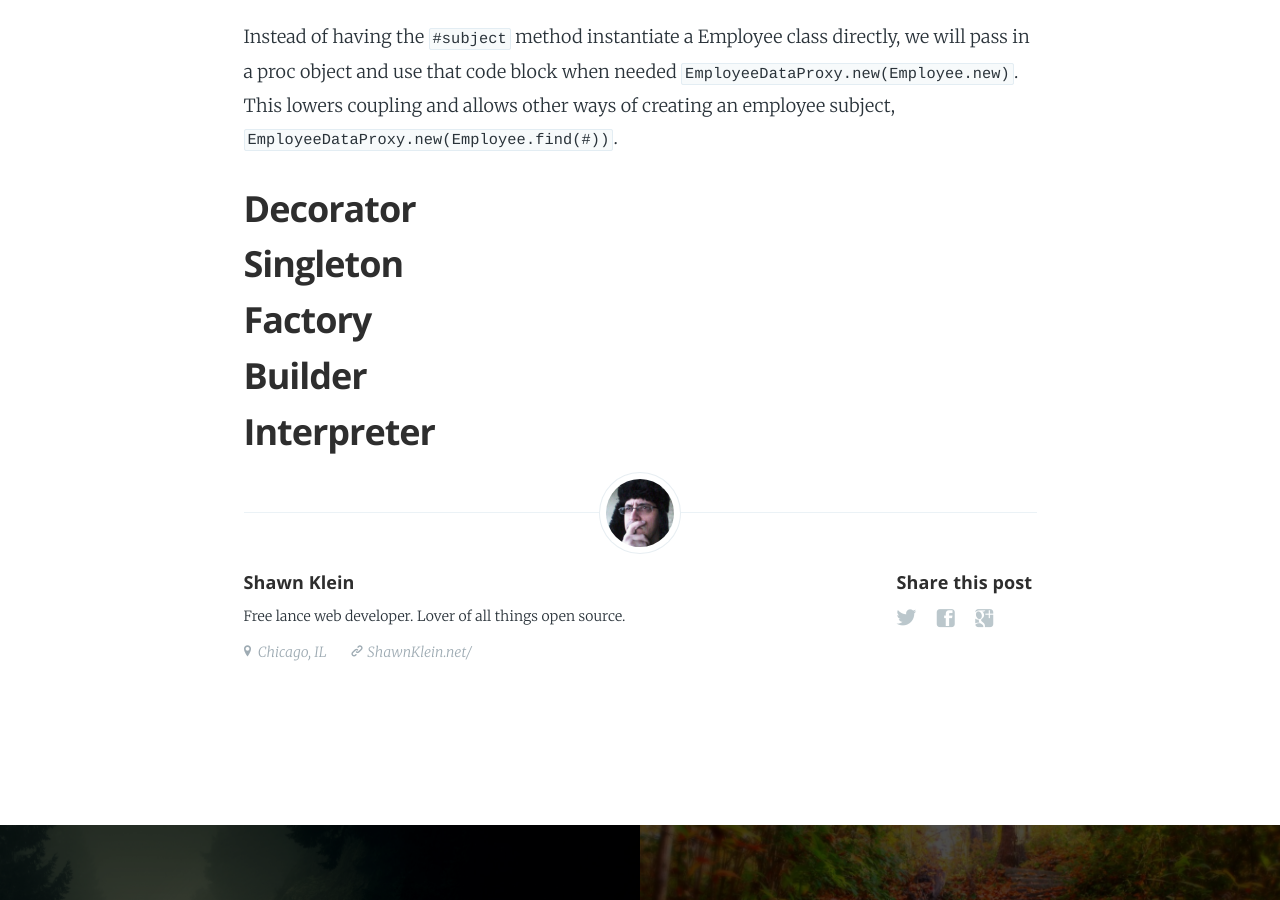
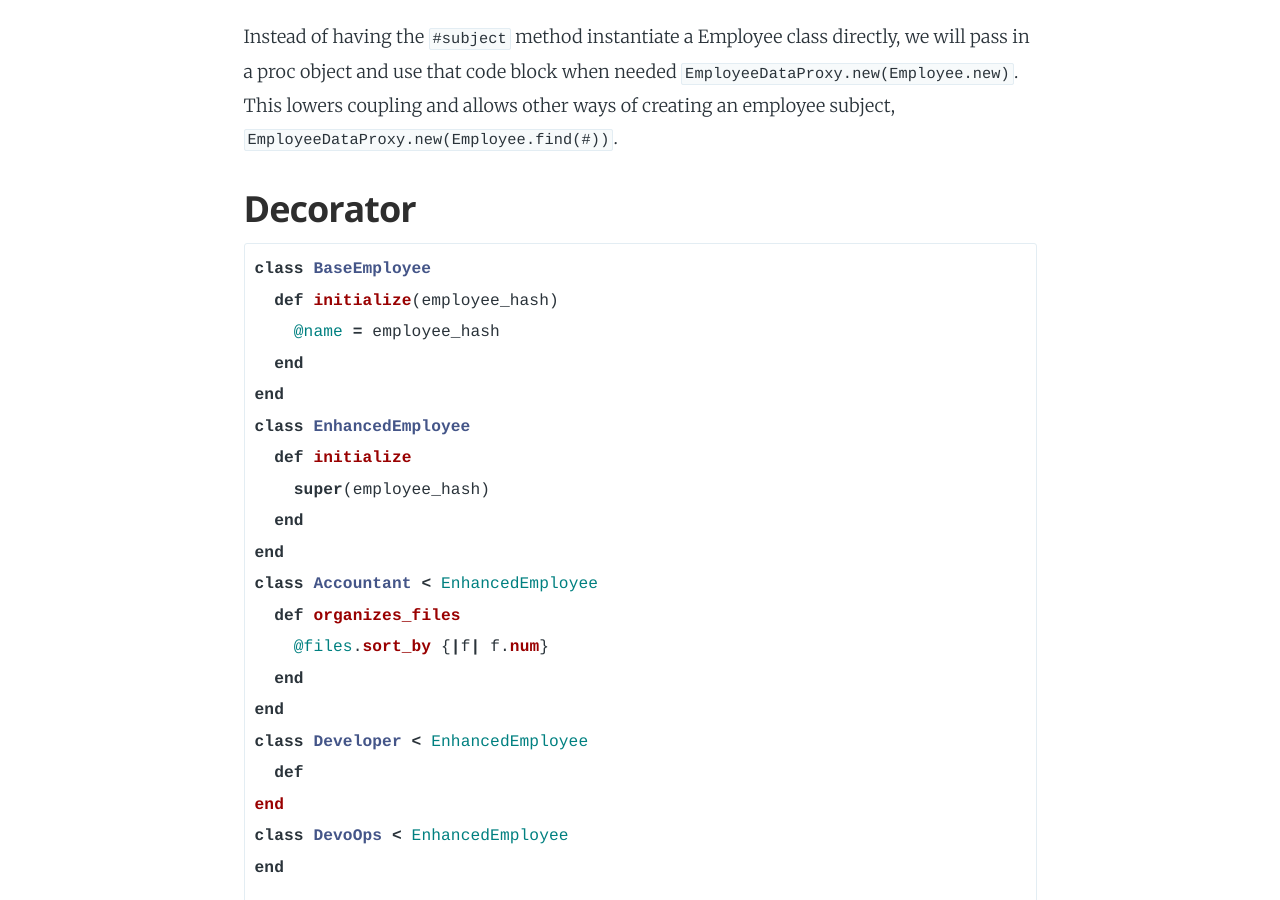
Before and after one commit to Carpk/ShawnKlein, a Jekyll site: the page built from _posts/2016-03-23-brief-intoductory-to-design-patterns.md, in a window 1280 px wide and 900 px high, scrolled down 12941 px. Built offline with Jekyll 4.4.1, drawn with Linux system fonts in a browser that asks for light colours; nearby versions of some CDN libraries; some web fonts are replaced; Markdown is read by kramdown in place of the engine named in the settings.

Commit message:
start code example for decorator pattern

`````diff
--- a/_posts/2016-03-23-brief-intoductory-to-design-patterns.md
+++ b/_posts/2016-03-23-brief-intoductory-to-design-patterns.md
@@ -364,6 +364,31 @@ Instead of having the `#subject` method instantiate a Employee class directly, w
 
 
 
+````ruby
+class BaseEmployee
+  def initialize(employee_hash)
+    @name = employee_hash
+  end
+end
+class EnhancedEmployee
+  def initialize
+    super(employee_hash)
+  end
+end
+class Accountant < EnhancedEmployee
+  def organizes_files
+    @files.sort_by {|f| f.num}
+  end
+end
+class Developer < EnhancedEmployee
+  def
+end
+class DevoOps < EnhancedEmployee
+end
+
+
+````
+
 ##<a name="singleton"></a>Singleton
 
 ##<a name="factory"></a>Factory
`````
